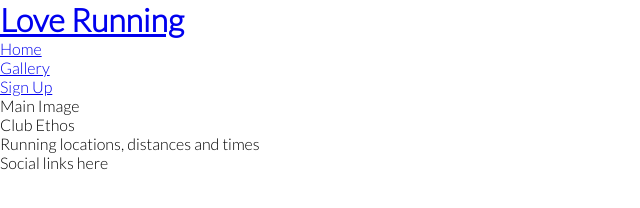
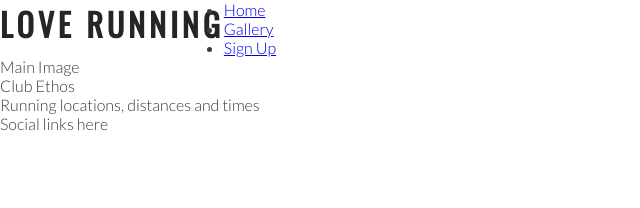
Before and after one commit to BWNC-code/love-running, a plain HTML site: page index.html in a window 1280 px wide. Shown: the whole page, without its empty margins (0-640 px from the left). Drawn offline with nearby package versions, Linux system fonts and the light colour scheme.

Commit message:
Add styling for headings and logo

```diff
--- a/assets/css/style.css
+++ b/assets/css/style.css
@@ -9,4 +9,20 @@
 body {
     font-family: Lato, Helvetica, sans-serif;
     font-weight: 300;
+    color: #3a3a3a;
 }
+
+/* headings and logo */
+
+h1, h2 {
+    font-family: Oswald, sans-serif;
+    text-transform: uppercase;
+    letter-spacing: 4px;
+    color: #252525;
+}
+
+#logo {
+    float: left;
+    font-size: 200%;
+
+}
--- a/index.html
+++ b/index.html
@@ -13,7 +13,7 @@
 <body>
     <header>
         <a href="index.html">
-            <h1>Love Running</h1>
+            <h1 id="logo">Love Running</h1>
         </a>
         <nav>
             <ul>
```
